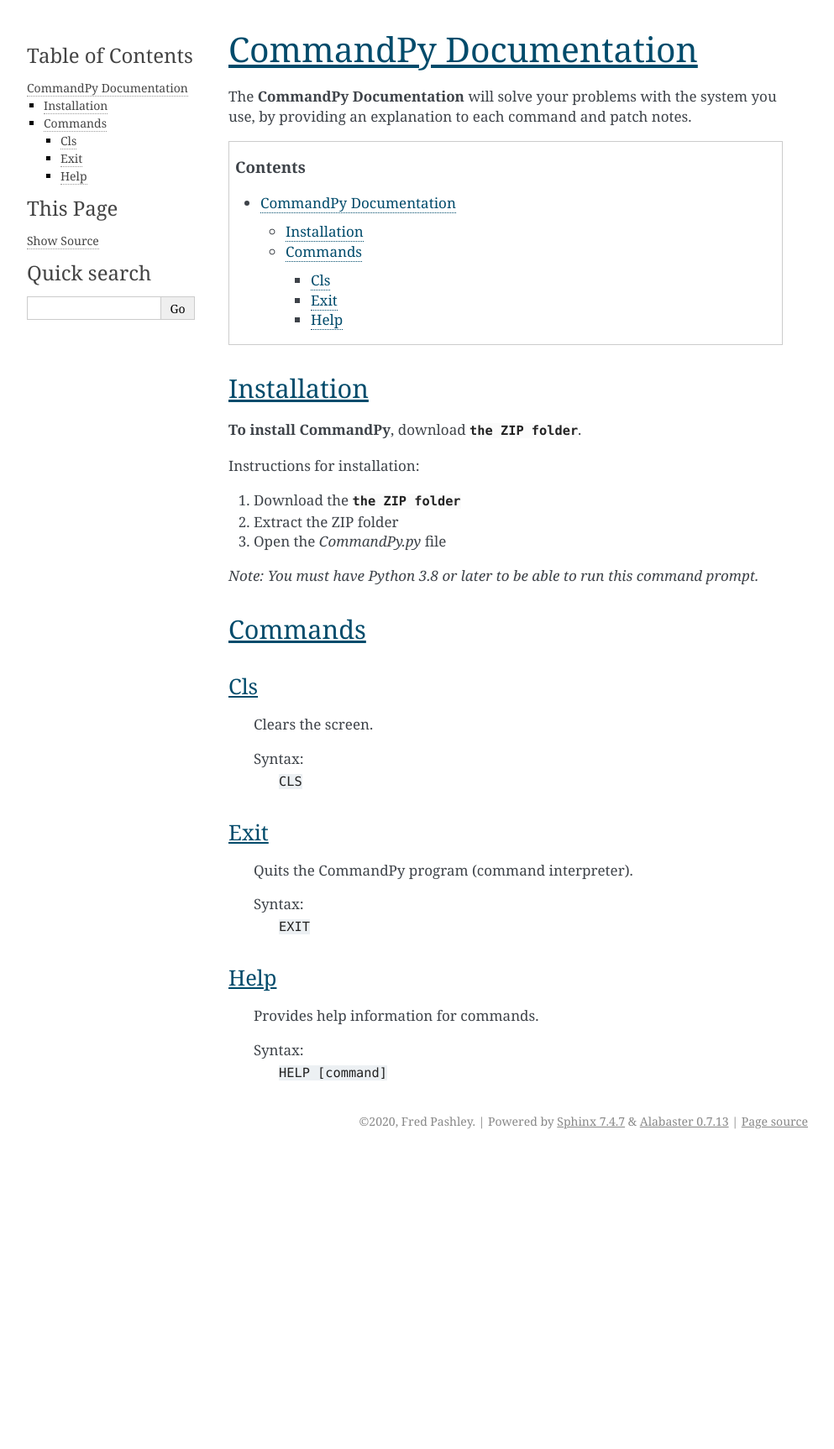
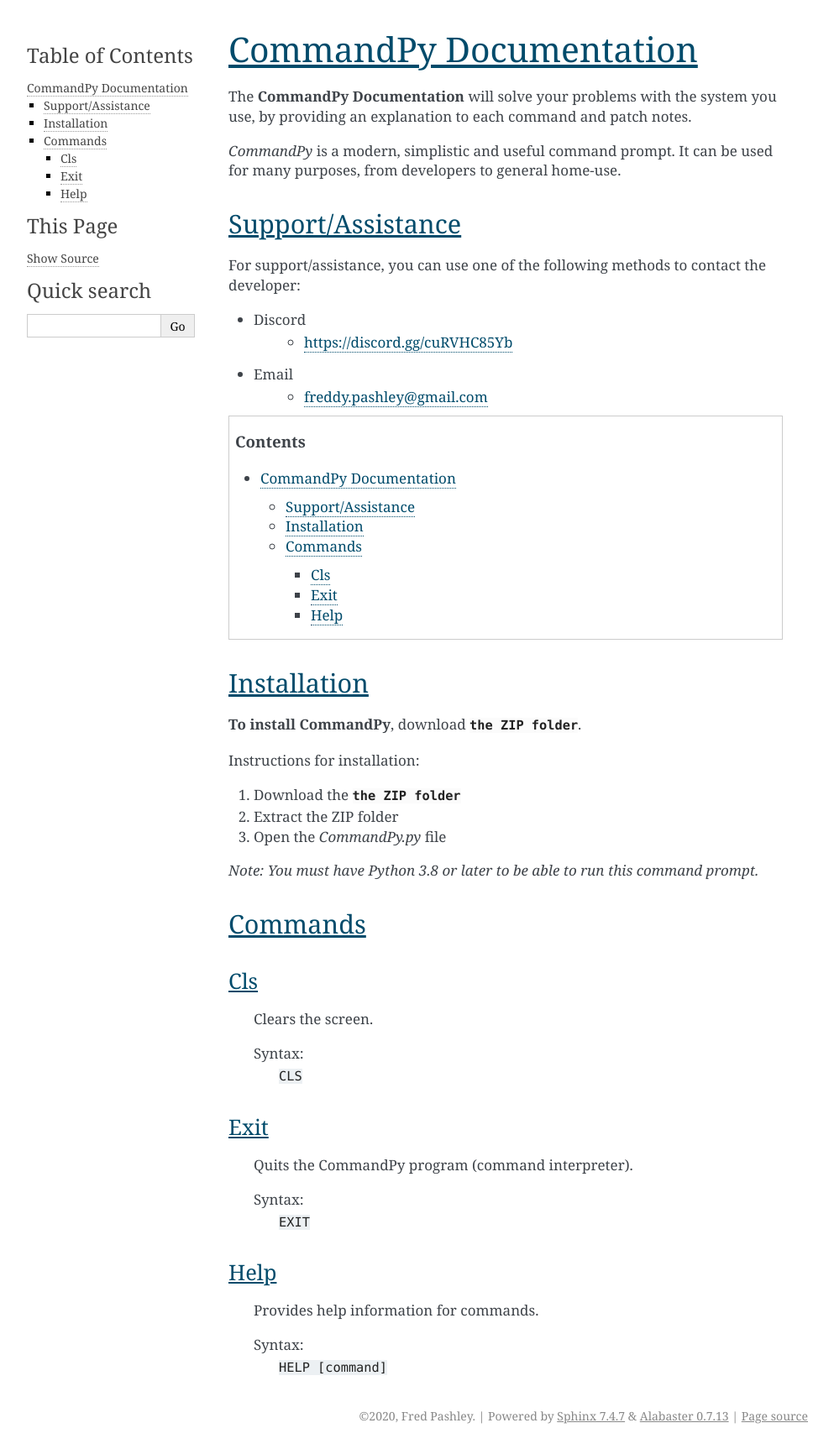
Before and after one commit to Freddy-Pashley/CommandPy, a Sphinx documentation site: the page built from docs/index.rst, in a window 1280 px wide. Shown: the whole page at 84% size, without its empty margins (148-1141 px from the left). Built offline with Sphinx 7.4.7, drawn with Linux system fonts in a browser that asks for light colours; before the commit the page ends 1375 px from its top, so only the background shows below that.

Commit message:
Updated docs
Support and Assistance section added to docs

```diff
--- a/docs/index.rst
+++ b/docs/index.rst
@@ -9,6 +9,21 @@ CommandPy Documentation
 
 The **CommandPy Documentation** will solve your problems with the system you use,
 by providing an explanation to each command and patch notes.
+
+*CommandPy* is a modern, simplistic and useful command prompt. It can be used for many purposes,
+from developers to general home-use.
+
+
+------------------
+Support/Assistance
+------------------
+
+For support/assistance, you can use one of the following methods to contact the developer:
+
+* Discord
+	* https://discord.gg/cuRVHC85Yb
+* Email
+	* freddy.pashley@gmail.com
 
 
 .. contents::
```
Also changed, not shown: 5 other files.
